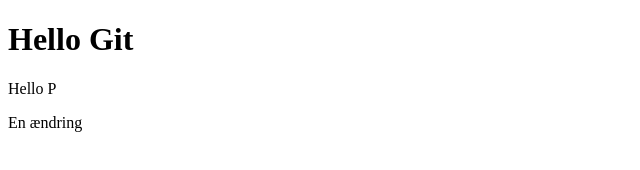
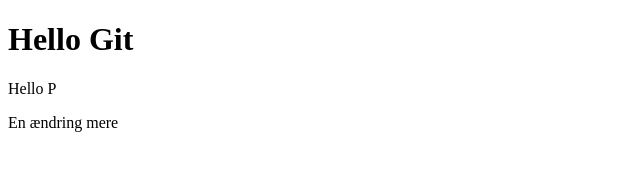
Before and after one commit to McAndersC/HelloGit, a website: page index.html in a window 1280 px wide. Shown: the full height of the page, 0-640 px from the left. Drawn offline with Linux system fonts and the light colour scheme.

Commit message:
endnu en ændring

```diff
--- a/index.html
+++ b/index.html
@@ -11,6 +11,6 @@
 
     <h1>Hello Git</h1>
     <p>Hello P</p>
-    <div>En ændring</div>
+    <div>En ændring mere</div>
 </body>
 </html>
```
